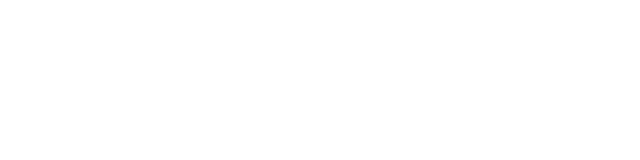
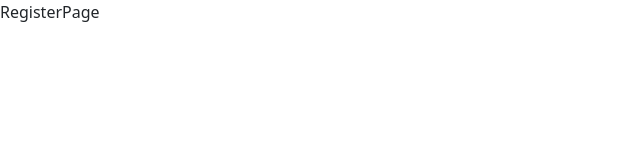
Before and after one commit to DevSunny05/jog-portal-mern, a React (Create React App) app in the folder client/: page /register in a window 1280 px wide. Shown: the top 160 px of the page, without its empty margins (0-640 px from the left). Built offline with nearby package versions, Linux system fonts and the light colour scheme.

Commit message:
react routes added

```diff
--- a/client/package.json
+++ b/client/package.json
@@ -8,6 +8,7 @@
     "@testing-library/user-event": "^13.5.0",
     "react": "^18.2.0",
     "react-dom": "^18.2.0",
+    "react-router-dom": "^6.11.2",
     "react-scripts": "5.0.1",
     "web-vitals": "^2.1.4"
   },
--- a/client/public/index.html
+++ b/client/public/index.html
@@ -15,6 +15,7 @@
       user's mobile device or desktop. See https://developers.google.com/web/fundamentals/web-app-manifest/
     -->
     <link rel="manifest" href="%PUBLIC_URL%/manifest.json" />
+    <link href="https://cdn.jsdelivr.net/npm/bootstrap@5.3.0/dist/css/bootstrap.min.css" rel="stylesheet" integrity="sha384-9ndCyUaIbzAi2FUVXJi0CjmCapSmO7SnpJef0486qhLnuZ2cdeRhO02iuK6FUUVM" crossorigin="anonymous">
     <!--
       Notice the use of %PUBLIC_URL% in the tags above.
       It will be replaced with the URL of the `public` folder during the build.
@@ -29,6 +30,8 @@
   <body>
     <noscript>You need to enable JavaScript to run this app.</noscript>
     <div id="root"></div>
+    <script src="https://cdn.jsdelivr.net/npm/@popperjs/core@2.11.8/dist/umd/popper.min.js" integrity="sha384-I7E8VVD/ismYTF4hNIPjVp/Zjvgyol6VFvRkX/vR+Vc4jQkC+hVqc2pM8ODewa9r" crossorigin="anonymous"></script>
+    <script src="https://cdn.jsdelivr.net/npm/bootstrap@5.3.0/dist/js/bootstrap.min.js" integrity="sha384-fbbOQedDUMZZ5KreZpsbe1LCZPVmfTnH7ois6mU1QK+m14rQ1l2bGBq41eYeM/fS" crossorigin="anonymous"></script>
     <!--
       This HTML file is a template.
       If you open it directly in the browser, you will see an empty page.
--- a/client/src/App.js
+++ b/client/src/App.js
@@ -1,11 +1,25 @@
 
 import './App.css';
+import {Routes,Route} from 'react-router-dom'
+import HomePage from './pages/HomePage';
+import LoginPage from './pages/LoginPage';
+import RegisterPage from './pages/RegisterPage';
+import Dashboard from './pages/Dashboard';
+import NotFoundPage from './pages/NotFoundPage';
 
 function App() {
   return (
-    <div className="App">
+    < >
 
-    </div>
+    <Routes>
+        <Route path='/' element={<HomePage/>}/>
+        <Route path='/login' element={<LoginPage/>}/>
+        <Route path='/register' element={<RegisterPage/>}/>
+        <Route path='/dashboard' element={<Dashboard/>}/>
+        <Route path='*' element={<NotFoundPage/>}/>
+    </Routes>
+
+    </>
   );
 }
 
--- a/client/src/index.css
+++ b/client/src/index.css
@@ -0,0 +1,5 @@
+*{
+  margin: 0;
+  padding: 0;
+  box-sizing: border-box;
+}
--- a/client/src/index.js
+++ b/client/src/index.js
@@ -3,12 +3,16 @@ import ReactDOM from 'react-dom/client';
 import './index.css';
 import App from './App';
 import reportWebVitals from './reportWebVitals';
+import {BrowserRouter} from 'react-router-dom'
 
 const root = ReactDOM.createRoot(document.getElementById('root'));
 root.render(
-  <React.StrictMode>
-    <App />
-  </React.StrictMode>
+  <BrowserRouter>
+      <React.StrictMode>
+        <App />
+      </React.StrictMode>
+  </BrowserRouter>
+
 );
 
 // If you want to start measuring performance in your app, pass a function
--- /dev/null
+++ b/client/src/pages/Dashboard.js
@@ -0,0 +1,9 @@
+import React from 'react'
+
+const Dashboard = () => {
+  return (
+    <div>Dashboard</div>
+  )
+}
+
+export default Dashboard
--- /dev/null
+++ b/client/src/pages/HomePage.js
@@ -0,0 +1,9 @@
+import React from 'react'
+
+const HomePage = () => {
+  return (
+    <div>HomePage</div>
+  )
+}
+
+export default HomePage
--- /dev/null
+++ b/client/src/pages/LoginPage.js
@@ -0,0 +1,9 @@
+import React from 'react'
+
+const LoginPage = () => {
+  return (
+    <div>LoginPage</div>
+  )
+}
+
+export default LoginPage
--- /dev/null
+++ b/client/src/pages/NotFoundPage.js
@@ -0,0 +1,14 @@
+import React from 'react'
+import {Link} from 'react-router-dom'
+
+const NotFoundPage = () => {
+  return (
+    <>
+        <h1>NotFoundPage</h1>
+        <Link className='btn btn-success' to='/'>Go Back</Link>
+    </>
+
+  )
+}
+
+export default NotFoundPage
--- /dev/null
+++ b/client/src/pages/RegisterPage.js
@@ -0,0 +1,9 @@
+import React from 'react'
+
+const RegisterPage = () => {
+  return (
+    <div>RegisterPage</div>
+  )
+}
+
+export default RegisterPage
```
Also changed, not shown: 1 other file (tests, documents, lock files or other folders).
